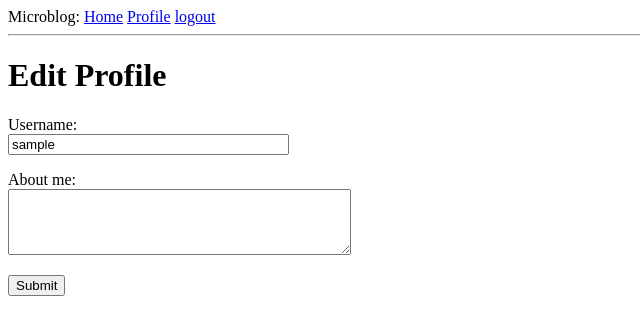
After one commit to mar0ve/flask_test, a Flask app: page /edit_profile in a window 1280 px wide. The commit adds this page. Shown: the top 335 px of the page, without its empty margins (0-640 px from the left). Run offline with Flask 3, Linux system fonts and the light colour scheme; the visitor is signed in with stand-in values (Sample User, id 1); data comes from the database, SQL or seed files in the repository.

Commit message:
добавлена страница профиля, аватары + добавлена возможность редактирования имени и обо мне

```diff
--- a/app/forms.py
+++ b/app/forms.py
@@ -1,6 +1,6 @@
 from flask_wtf import FlaskForm
-from wtforms import StringField, PasswordField, BooleanField, SubmitField
-from wtforms.validators import DataRequired, ValidationError, Email, EqualTo
+from wtforms import StringField, PasswordField, BooleanField, SubmitField, TextAreaField
+from wtforms.validators import DataRequired, ValidationError, Email, EqualTo, Length
 from app.models import User
 import email_validator
 
@@ -28,3 +28,9 @@ class RegistrationForm(FlaskForm):
         user = User.query.filter_by(email=email.data).first()
         if user is not None:
             raise ValidationError('Please use a different email address.')
+
+
+class EditProfileForm(FlaskForm):
+    username = StringField('Username: ', validators=[DataRequired()])
+    about_me = TextAreaField('About me: ', validators=[Length(min=0, max=140)])
+    submit = SubmitField('Submit')
--- a/app/models.py
+++ b/app/models.py
@@ -2,6 +2,7 @@ from werkzeug.security import generate_password_hash, check_password_hash
 from flask_login import UserMixin
 from datetime import datetime
 from app import db, login
+from hashlib import md5
 
 
 class User(UserMixin, db.Model):
@@ -10,12 +11,19 @@ class User(UserMixin, db.Model):
     email = db.Column(db.String(120), index=True, unique=True)
     password_hash = db.Column(db.String(128))
     posts = db.relationship('Post', backref='author', lazy='dynamic')
+    about_me = db.Column(db.String(140))
+    last_seen = db.Column(db.DateTime, default=datetime.utcnow)
 
     def set_password(self, password):
         self.password_hash = generate_password_hash(password)
 
     def check_password(self, password):
         return check_password_hash(self.password_hash, password)
+
+    def avatar(self, size):
+        digest = md5(self.email.lower().encode('utf-8')).hexdigest()
+        return 'https://www.gravatar.com/avatar/{}?d=identicon&s={}'.format(
+            digest, size)
 
     def __repr__(self):
         return '<User {}>'.format(self.username)
--- a/app/routes.py
+++ b/app/routes.py
@@ -2,11 +2,12 @@
 
 from flask import render_template, flash, redirect, url_for
 from app import app, db
-from app.forms import LoginForm, RegistrationForm
+from app.forms import LoginForm, RegistrationForm, EditProfileForm
 from app.models import User
 from flask_login import current_user, login_user, logout_user, login_required
 from flask import request
 from werkzeug.urls import url_parse
+from datetime import datetime
 
 
 @app.route('/')
@@ -74,3 +75,37 @@ def register():
 def logout():
     logout_user()
     return redirect(url_for('index'))
+
+
+@app.route('/user/<username>')
+@login_required
+def user(username):
+    user = User.query.filter_by(username=username).first_or_404()
+    posts = [
+        {'author': user, 'body': 'Test Post #1'},
+        {'author': user, 'body': 'Test Post #2'},
+    ]
+    return render_template('user.html', user=user, posts=posts)
+
+
+@app.route('/edit_profile', methods=['GET', 'POST'])
+@login_required
+def edit_profile():
+    form = EditProfileForm()
+    if form.validate_on_submit():
+        current_user.username = form.username.data
+        current_user.about_me = form.about_me.data
+        db.session.commit()
+        flash('Your changes have been saved.')
+        return redirect(url_for('edit_profile'))
+    elif request.method == 'GET':
+        form.username.data = current_user.username
+        form.about_me.data = current_user.about_me
+    return render_template('edit_profile.html', title='Edit Profile', form=form)
+
+
+@app.before_request
+def before_request():
+    if current_user.is_authenticated:
+        current_user.last_seen = datetime.utcnow()
+        db.session.commit()
--- /dev/null
+++ b/app/templates/_post.html
@@ -0,0 +1,6 @@
+<table>
+    <tr valign="top">
+        <td><img src="{{ post.author.avatar(36) }}"></td>
+        <td>{{ post.author.username }} says: <br>{{ post.body }}</td>
+    </tr>
+</table>
--- a/app/templates/base.html
+++ b/app/templates/base.html
@@ -2,13 +2,11 @@
 <html lang="ru">
     <head>
         <meta charset="utf-8">
-        <title>
         {% if title %}
         <title>{{ title }} - Microblog</title>
         {% else %}
         <title>Welcome to Microblog</title>
         {% endif %}
-        </title>
     </head>
     <body>
         <div>Microblog:
@@ -16,6 +14,7 @@
             {% if current_user.is_anonymos %}
             <a href="{{ url_for('login') }}">login</a>
             {% else %}
+            <a href="{{ url_for('user', username=current_user.username) }}">Profile</a>
             <a href="{{ url_for('logout') }}">logout</a>
             {% endif %}
         </div>
--- /dev/null
+++ b/app/templates/edit_profile.html
@@ -0,0 +1,23 @@
+{% extends 'base.html' %}
+
+{% block content %}
+    <h1>Edit Profile</h1>
+    <form action="" method="post">
+        {{ form.hidden_tag() }}
+        <p>
+            {{ form.username.label }}<br>
+            {{ form.username(size=32)}}
+            {% for error in form.username.errors %}
+            <span style="color: red;">[{{ error }}]</span>
+            {% endfor %}
+        </p>
+        <p>
+            {{ form.about_me.label }}<br>
+            {{ form.about_me(cols=40, rows=4)}}<br>
+            {% for error in form.about_me.errors %}
+            <span style="color: red;">[{{ error }}]</span>
+            {% endfor %}
+        </p>
+        <p>{{ form.submit() }}</p>
+    </form>
+{% endblock %}
```
Also changed, not shown: app/templates/user.html (added, +21 -0 lines), app/errors.py (added).
